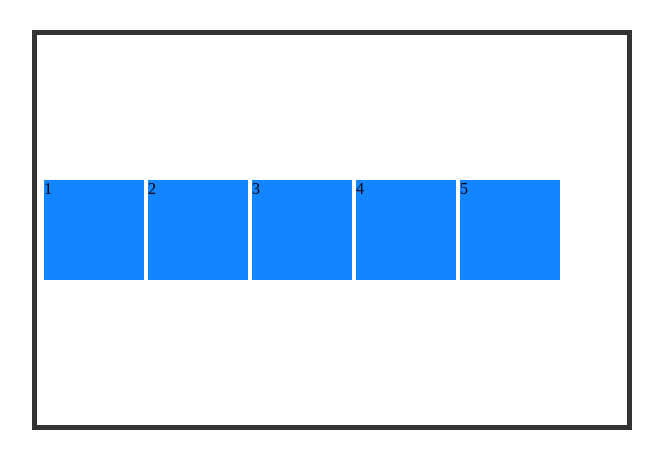
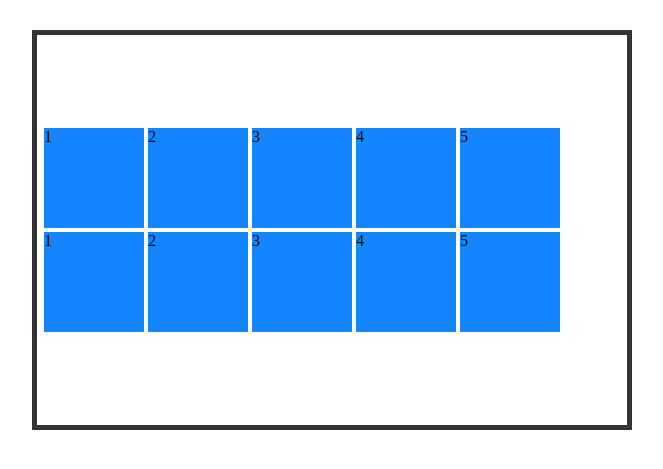
Before and after one commit to alvinfebrianto/WPU, a PHP site: page / in a window 1280 px wide. Shown: the top 469 px of the page, without its empty margins (308-971 px from the left). Run offline with PHP 8.4, Linux system fonts and the light colour scheme.

Commit message:
Mengatur align-content

```diff
--- a/index.html
+++ b/index.html
@@ -6,11 +6,20 @@
   </head>
   <body>
     <div class="container">
-      <div class="satu">1</div>
-      <div class="dua">2</div>
-      <div class="tiga">3</div>
-      <div class="empat">4</div>
-      <div class="lima">5</div>
+      <div class="one">
+        <div class="satu">1</div>
+        <div class="dua">2</div>
+        <div class="tiga">3</div>
+        <div class="empat">4</div>
+        <div class="lima">5</div>
+      </div>
+      <div class="two">
+        <div class="satu">1</div>
+        <div class="dua">2</div>
+        <div class="tiga">3</div>
+        <div class="empat">4</div>
+        <div class="lima">5</div>
+      </div>
     </div>
   </body>
 </html>
--- a/style.css
+++ b/style.css
@@ -6,13 +6,20 @@
   padding: 5px;
   box-sizing: border-box;
   display: flex;
+  flex-wrap: wrap;
+  align-content: center;
   /* flex-direction: column; */
-  /* flex-wrap: wrap; */
   /* justify-content: space-around; */
-  align-items: center;
+  /* align-items: center; */
 }
 
-.container div {
+.one,
+.two {
+  display: flex;
+}
+
+.one div,
+.two div {
   width: 100px;
   height: 100px;
   background-color: rgb(19, 133, 255);
```
